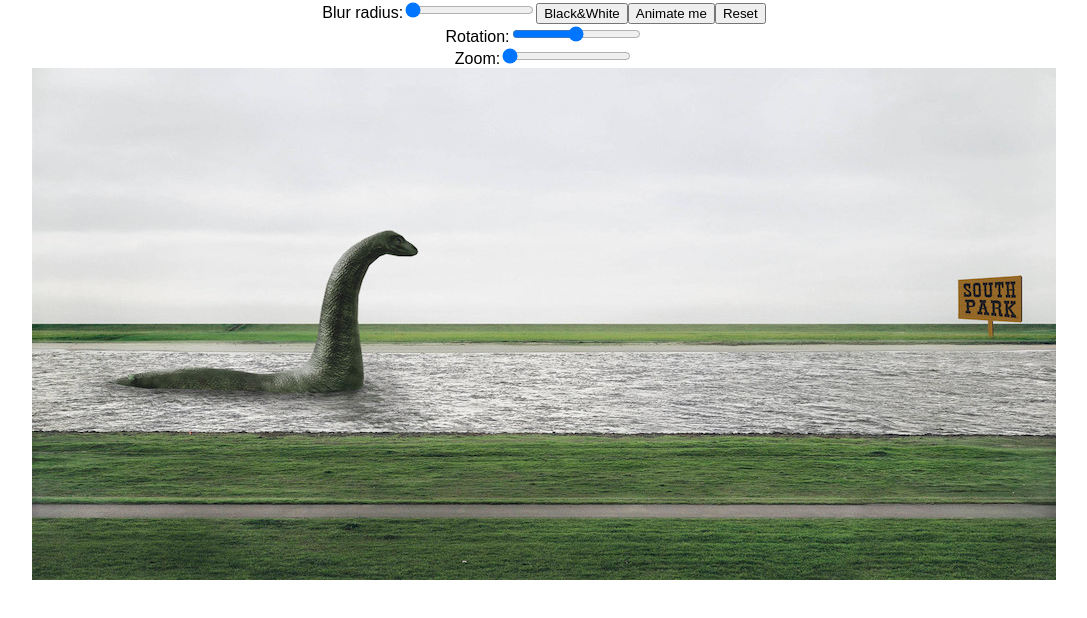
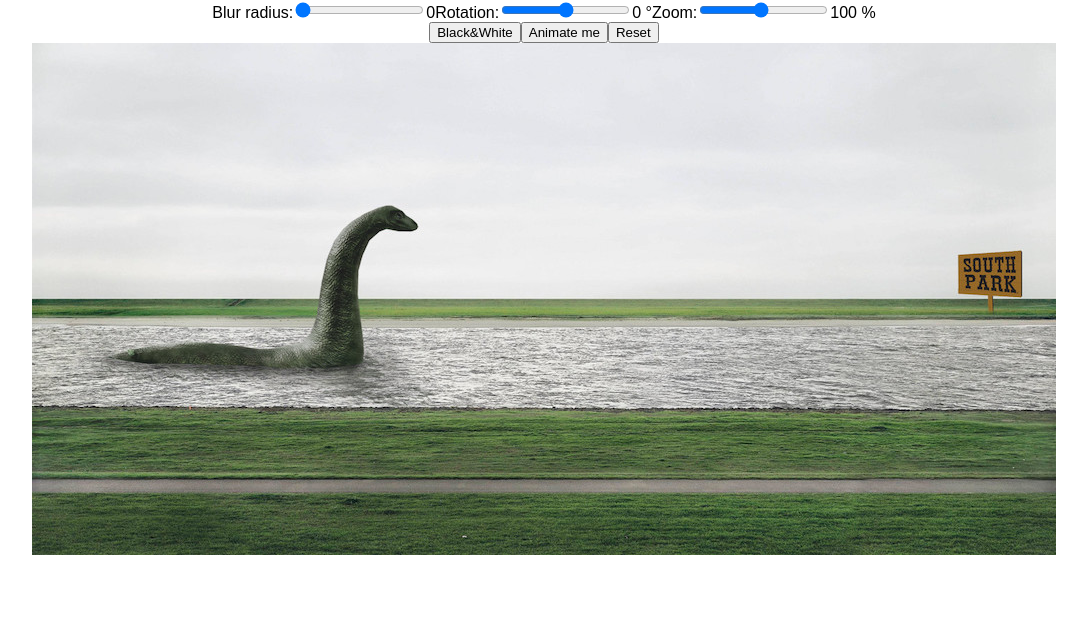
Before and after one commit to volkova-annie/drawing-board, a React (Create React App) app: page / in a window 1280 px wide. Shown: the top 618 px of the page, without its empty margins (96-1183 px from the left). Built offline with nearby package versions, Linux system fonts and the light colour scheme.

Commit message:
Update styles

```diff
--- a/src/components/DrawingPage/index.js
+++ b/src/components/DrawingPage/index.js
@@ -74,9 +74,10 @@ class DrawingPage extends Component {
   render() {
     return (
       <div className={styles.wrapper}>
-        <div>
         <div className={styles.panelRow}>
-            <label htmlFor="blur">Blur radius:</label>
+          <div className={styles.rangesZone}>
+            <label htmlFor="blur">
+              <span className={styles.rangeCaption}>Blur radius:</span>
               <input
                 id="blur"
                 type="range"
@@ -85,6 +86,34 @@ class DrawingPage extends Component {
                 value={ this.state.blurRadius }
                 onChange={ this.handleBlur }
               />
+              { this.state.blurRadius }
+            </label>
+            <label htmlFor="rotate">
+              <span className={styles.rangeCaption}>Rotation:</span>
+              <input
+                id="rotate"
+                type="range"
+                min="-180"
+                max="180"
+                value={ this.state.rotationAngle }
+                onChange={ this.handleRotate }
+              />
+              { this.state.rotationAngle } &#176;
+            </label>
+            <label htmlFor="scale">
+              <span className={styles.rangeCaption}>Zoom:</span>
+              <input
+                id="scale"
+                type="range"
+                min="0.1"
+                max="2"
+                step="0.1"
+                value={ this.state.scale }
+                onChange={ this.handleScale }
+              />
+              { (this.state.scale * 100).toFixed() } %
+            </label>
+          </div>
           <button onClick={ this.handleBW }>
             Black&White
           </button>
@@ -96,30 +125,6 @@ class DrawingPage extends Component {
             Reset
           </button>
         </div>
-          <div className={styles.panelRow}>
-            <label htmlFor="rotate">Rotation:</label>
-            <input
-              id="rotate"
-              type="range"
-              min="-180"
-              max="180"
-              value={ this.state.rotationAngle }
-              onChange={ this.handleRotate }
-            />
-          </div>
-          <div className={styles.panelRow}>
-            <label htmlFor="scale">Zoom:</label>
-            <input
-              id="scale"
-              type="range"
-              min="1"
-              max="2"
-              step="0.1"
-              value={ this.state.scale }
-              onChange={ this.handleScale }
-            />
-          </div>
-        </div>
         <DrawingBoard width="700px" height="500px" ref={instance => {this.board = instance}} />
       </div>
     )
--- a/src/components/DrawingPage/styles.css
+++ b/src/components/DrawingPage/styles.css
@@ -1,6 +1,6 @@
 .panelRow {
   display: flex;
-  align-items: center;
+  align-items: baseline;
   margin-bottom: 10px;
 }
 
@@ -19,3 +19,23 @@
   align-items: center;
   margin-top: 40px;
 }
+
+.rangesZone {
+  display: flex;
+  flex-direction: column;
+}
+
+.rangesZone input {
+  width: 140px;
+  margin-right: 10px;
+}
+
+.rangesZone label {
+  flex-grow: 1;
+}
+
+.rangeCaption {
+  width: 90px;
+  flex-shrink: 0;
+  display: inline-block;
+}
```
Lines whose indentation alone changed are shown as unchanged.
